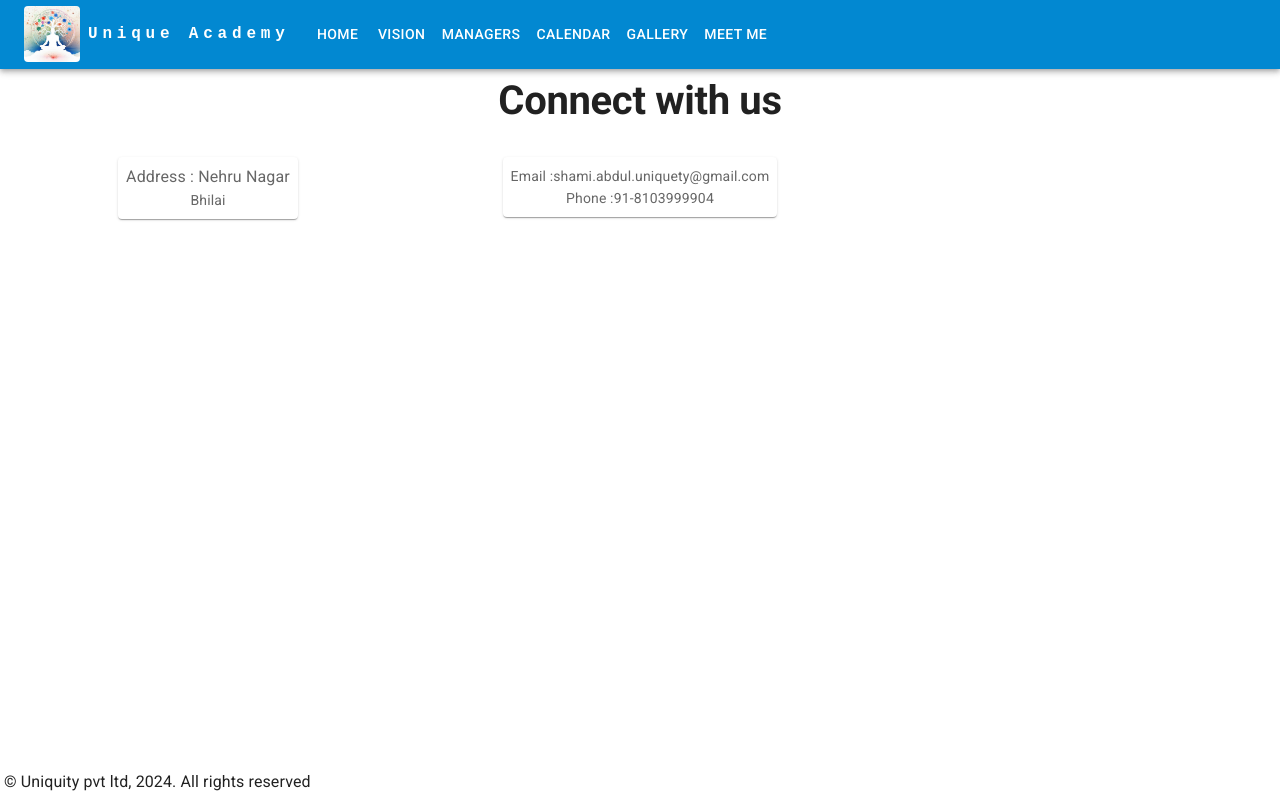
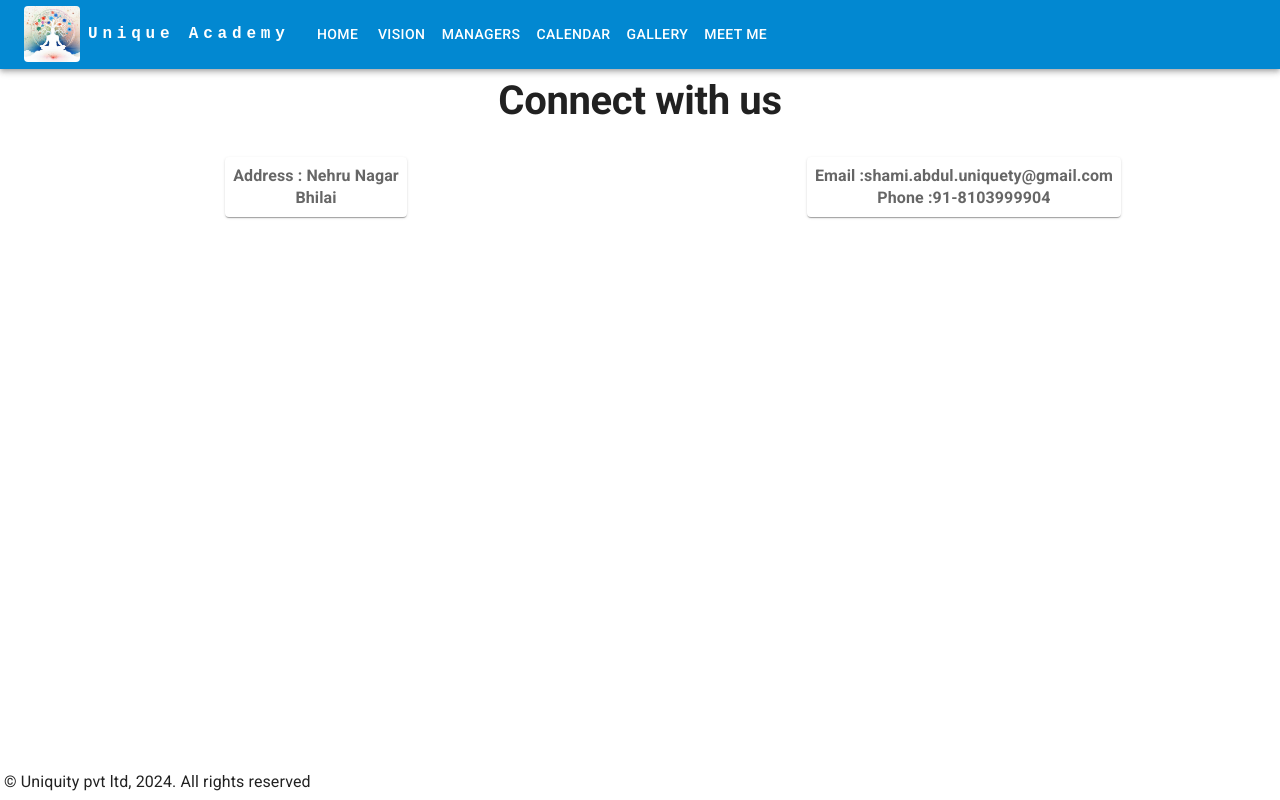
Before and after one commit to anuragvishwakarma02/uniqueacademy, a React (Create React App) app: page /contact in a window 1280 px wide. Built offline with nearby package versions, Linux system fonts and the light colour scheme.

Commit message:
Button Style

```diff
--- a/src/screens/contact/ContactScreen.js
+++ b/src/screens/contact/ContactScreen.js
@@ -24,21 +24,21 @@ export default function ContactScreen() {
         {/* <Box sx={{ flexGrow: 1, display: { xs: 'none', md: 'flex' } }}> */}
         <Grid container spacing={2} sx={{mt:1,mb:3}}>
             {/* Address */}
-            <Grid item container xs={12} md={4}>
+            <Grid item container xs={12} md={6}>
                 <Grid item xs={12} container direction={'column'} align={'center'} justifyItems={'center'}>
                     <Item>
-                        <Typography variant='body1'>Address : Nehru Nagar</Typography>
+                        <Typography variant='h6'>Address : Nehru Nagar</Typography>
                         {/* <Typography variant='body2'>Nehru Nagar</Typography> */}
-                        <Typography variant='body2'>Bhilai</Typography>
+                        <Typography variant='h6'>Bhilai</Typography>
                     </Item>
                 </Grid>
             </Grid>
             {/* Phone & Email */}
-            <Grid item xs={12} md={4}>
+            <Grid item xs={12} md={6}>
                 <Grid item xs={12} container direction={'column'} align={'center'} justifyItems={'center'}>
                     <Item>
-                        <Typography variant='body2'>Email :<span>shami.abdul.uniquety@gmail.com</span></Typography>
-                        <Typography variant='body2'>Phone :<span>91-8103999904</span></Typography>
+                        <Typography variant='h6'>Email :<span>shami.abdul.uniquety@gmail.com</span></Typography>
+                        <Typography variant='h6'>Phone :<span>91-8103999904</span></Typography>
                     </Item>
                 </Grid>
             </Grid>
--- a/src/screens/events/UpcomingEventsScreen.js
+++ b/src/screens/events/UpcomingEventsScreen.js
@@ -17,7 +17,9 @@ export default function UpcomingEventsScreen() {
             <Typography variant='h7'>
                 Coming Soon...
             </Typography>
-            <Button onClick={handlePageClickRedirect}>All Events</Button>
+            <Grid item>
+                <Button onClick={handlePageClickRedirect} variant="contained" sx={{ width: "25vw" }}>All Events</Button>
+            </Grid>
         </Grid>
     )
 }
--- a/src/screens/manager/OurTeamScreen.js
+++ b/src/screens/manager/OurTeamScreen.js
@@ -7,7 +7,7 @@ export default function OurTeamScreen() {
     const handlePageClickRedirect = (e) => {
         navigate(`/managers`)
 
-      }
+    }
     return (<>
         <Grid container direction={'column'} align={'center'} justifyItems={'center'} sx={{ mt: 1, mb: 2 }}>
             <Typography variant='h2'>
@@ -17,10 +17,11 @@ export default function OurTeamScreen() {
         <PeopleCarousels></PeopleCarousels>
 
         <Grid container direction={'column'} align={'center'} justifyItems={'center'} sx={{ mt: 1, mb: 2 }}>
-
-            <Button onClick={handlePageClickRedirect}>
-                Know More
-            </Button>
+            <Grid item>
+                <Button variant="contained" sx={{ width: "25vw" }} onClick={handlePageClickRedirect}>
+                    Know More
+                </Button>
+            </Grid>
         </Grid>
     </>
 
```
